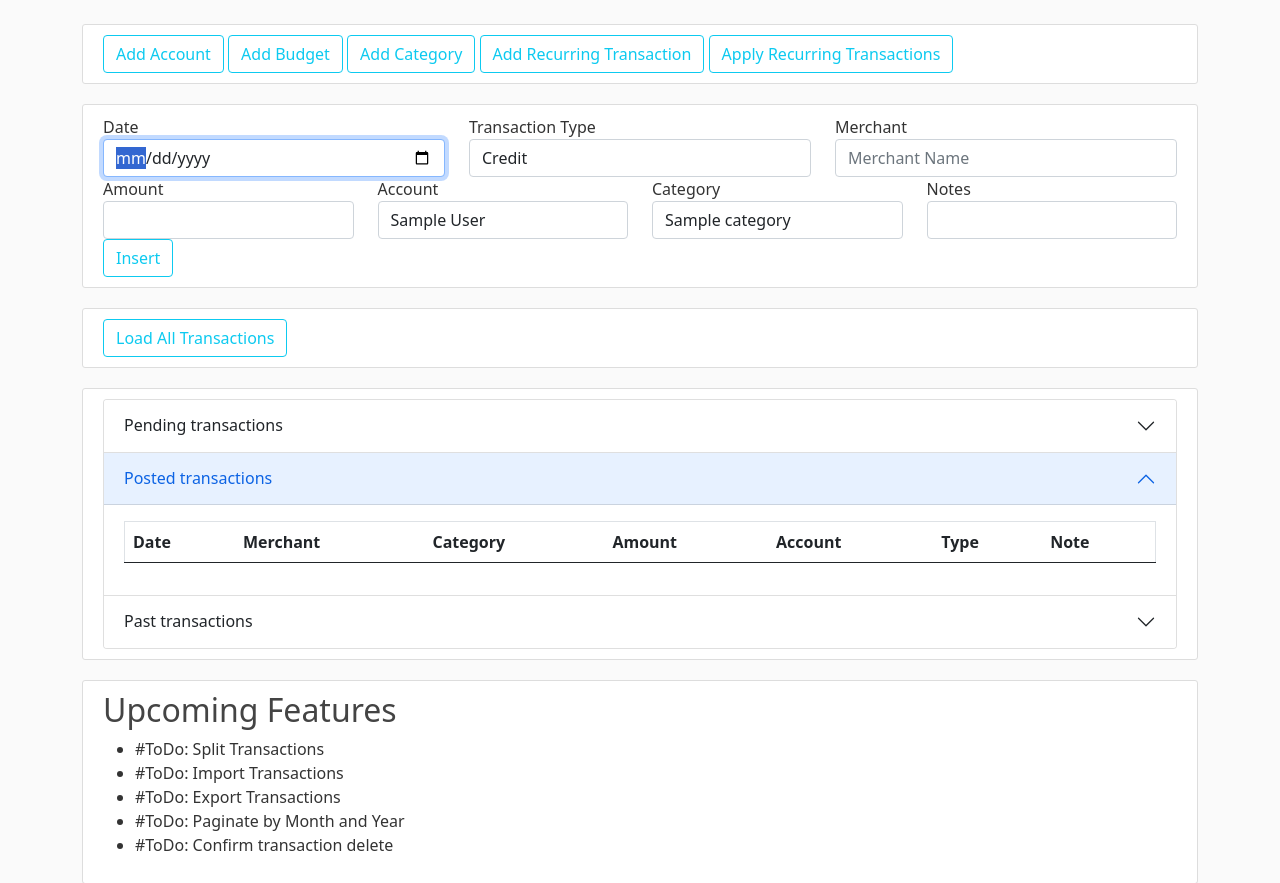
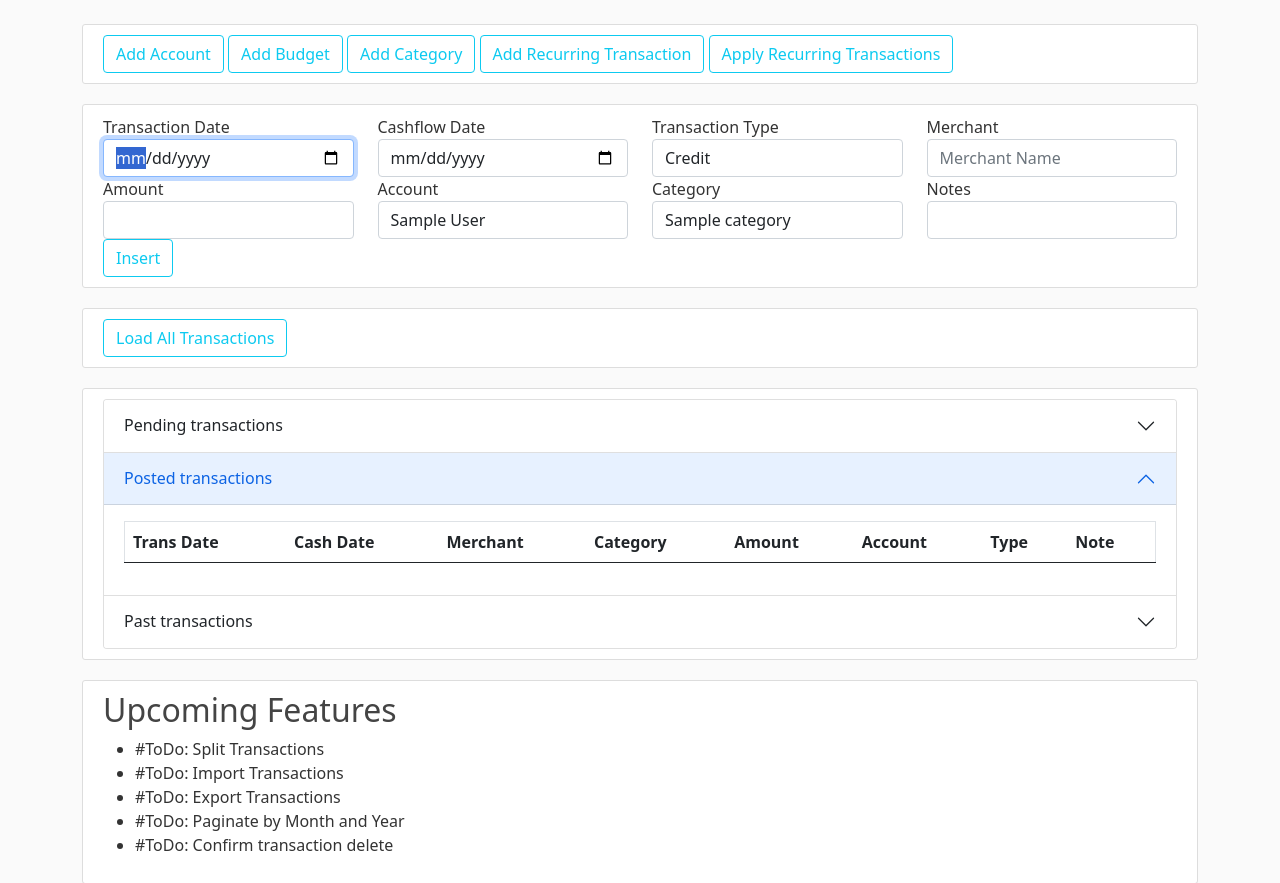
Before and after one commit to JSellers0/rw_budget, a Flask app: page /transaction in a window 1280 px wide. Shown: the part 56-939 px from the top of the page. Run offline with Flask 3, Linux system fonts and the light colour scheme; tables that the repository leaves empty hold one stand-in row (values such as "Sample post"); lists and menus that the app fills with data are empty; parts of the project's set-up code (start-up, migrations or seed data) failed here and were passed over; some libraries are stand-ins or nearby versions.

Commit message:
adding cashflow_date

```diff
--- a/controllers/TransactionController.py
+++ b/controllers/TransactionController.py
@@ -128,6 +128,7 @@
 
     transaction: Transaction = Transaction(
         transaction_date=transaction_data.get('transaction_date', date.today()),
+        cashflow_date=transaction_data.get('cashflow_date', date.today()),
         merchant_name=transaction_data.get('merchant_name', ''),
         categoryid=transaction_data.get('category', 1),
         amount=transaction_data.get('amount', 0),
@@ -162,6 +163,8 @@
 
     if transaction_data.get('transaction_date') != transaction.transaction_date:
         transaction.transaction_date = transaction_data.get('transaction_date', '') # type: ignore
+    if transaction_data.get('cashflow_date') != transaction.cashflow_date:
+        transaction.cashflow_date = transaction_data.get('cashflow_date', '') # type: ignore
     if transaction_data.get('merchant_name') != transaction.merchant_name:
         transaction.merchant_name = transaction_data.get('merchant_name', '') # type: ignore
     if transaction_data.get('category') != transaction.categoryid:
--- a/controllers/objects/forms.py
+++ b/controllers/objects/forms.py
@@ -15,7 +15,8 @@
 
 class TransactionForm(FlaskForm):
     transactionid: HiddenField = HiddenField("Transactionid")
-    transaction_date:DateField = DateField("Date", validators=[DataRequired()])
+    transaction_date:DateField = DateField("Transaction Date", validators=[DataRequired()])
+    cashflow_date:DateField = DateField("Cashflow Date", validators=[DataRequired()])
     transaction_type: SelectField = SelectField("Transaction Type", choices=TRAN_TYPES, validators=[DataRequired()])
     merchant_name: StringField = StringField("Merchant", validators=[DataRequired(), Length(max=200)])
     transfer_account: SelectField = SelectField("Transfer To", choices=['placeholder'])
@@ -29,6 +30,7 @@
         return {
             "transactionid": self.transactionid.data,
             "transaction_date": self.transaction_date.data,
+            "cashflow_date": self.cashflow_date.data,
             "merchant_name": self.merchant_name.data,
             "transfer_account": self.transfer_account.data,
             "category": self.category.data,
--- a/controllers/objects/models.py
+++ b/controllers/objects/models.py
@@ -132,6 +132,7 @@
     __tablename__ = 'transactions'
     transactionid: Column = Column(Integer, primary_key=True)
     transaction_date: Column = Column(Date(), nullable=False, index=True)
+    cashflow_date: Column = Column(Date(), nullable=False, index=True)
     merchant_name: Column = Column(String(200), nullable=False)
     categoryid: Column = Column(Integer, ForeignKey('category.categoryid'), default=1)
     amount: Column = Column(DECIMAL(7,2), nullable=False)
--- a/routes.py
+++ b/routes.py
@@ -197,6 +197,7 @@
     form:TransactionForm = TransactionForm(
         transactionid=target_transaction.transaction.transactionid,
         transaction_date = target_transaction.transaction.transaction_date,
+        cashflow_date = target_transaction.transaction.cashflow_date,
         merchant_name=target_transaction.transaction.merchant_name,
         category=target_transaction.category.categoryid,
         amount=target_transaction.transaction.amount,
--- a/templates/transactions/transaction_update.html
+++ b/templates/transactions/transaction_update.html
@@ -12,6 +12,10 @@
             <div class="form-group">
                 {{form.transaction_date.label(class="form-control-label")}}
                 {{form.transaction_date(class="form-control", autofocus=true)}}
+            </div>
+            <div class="form-group">
+                {{form.cashflow_date.label(class="form-control-label")}}
+                {{form.cashflow_date(class="form-control", autofocus=true)}}
             </div>
             <div class="form-group">
                 {{form.merchant_name.label(class="form-control-label")}}
--- a/templates/transactions/transactions.html
+++ b/templates/transactions/transactions.html
@@ -20,14 +20,16 @@
                 {{form.transaction_date(class="form-control", autofocus=true)}}
             </div>
             <div class="col">
+                {{form.cashflow_date.label(class="form-control-label")}}
+                {{form.cashflow_date(class="form-control", autofocus=true)}}
+            </div>
+            <div class="col">
                 {{form.transaction_type.label(class="form-control-label")}}
                 {{form.transaction_type(class="form-control")}}
             </div>
             <div class="col">
                 {{form.merchant_name.label(class="form-control-label")}}
                 {{form.merchant_name(class="form-control", placeholder="Merchant Name", list="merchant-data-list")}}
-                {# ToDo: Change to dropdown when transaction type is Transfer or Card Pmnt #}
-                {# datalist is not ideal for this because it can't be hidden, options show up at the end #}
                 <datalist id="merchant-data-list">
                     {% for entry in ['datalist1','datalist2','datalist3'] %}
                     <option value="{{ entry }}"></option>
@@ -76,7 +78,8 @@
                     <table class="table table-hover">
                     <thead>
                         <tr>
-                            <th scope="col">Date</th>
+                            <th scope="col">Trans Date</th>
+                            <th scope="col">Cash Date</th>
                             <th scope="col">Merchant</th>
                             <th scope="col">Category</th>
                             <th scope="col">Amount</th>
@@ -89,6 +92,7 @@
                     {% for transaction in pending_transactions if not transaction == None %}
                         <tr>
                             <th scope="row">{{transaction.transaction.transaction_date}}</th>
+                            <td>{{transaction.transaction.cashflow_date}}</td>
                             <td>{{transaction.transaction.merchant_name}}</td>
                             <td>{{transaction.category.category_name}}</td>
                             <td>${{transaction.transaction.amount}}</td>
@@ -118,7 +122,8 @@
                     <table class="table table-hover">
                     <thead>
                         <tr>
-                            <th scope="col">Date</th>
+                            <th scope="col">Trans Date</th>
+                            <th scope="col">Cash Date</th>
                             <th scope="col">Merchant</th>
                             <th scope="col">Category</th>
                             <th scope="col">Amount</th>
@@ -131,6 +136,7 @@
                     {% for transaction in current_transactions if not transaction == None %}
                         <tr>
                             <th scope="row">{{transaction.transaction.transaction_date}}</th>
+                            <td>{{transaction.transaction.cashflow_date}}</td>
                             <td>{{transaction.transaction.merchant_name}}</td>
                             <td>{{transaction.category.category_name}}</td>
                             <td>${{transaction.transaction.amount}}</td>
@@ -160,7 +166,8 @@
                     <table class="table table-hover">
                     <thead>
                         <tr>
-                            <th scope="col">Date</th>
+                            <th scope="col">Trans Date</th>
+                            <th scope="col">Cash Date</th>
                             <th scope="col">Merchant</th>
                             <th scope="col">Category</th>
                             <th scope="col">Amount</th>
@@ -173,6 +180,7 @@
                     {% for transaction in past_transactions if not transaction == None %}
                         <tr>
                             <th scope="row">{{transaction.transaction.transaction_date}}</th>
+                            <td>{{transaction.transaction.cashflow_date}}</td>
                             <td>{{transaction.transaction.merchant_name}}</td>
                             <td>{{transaction.category.category_name}}</td>
                             <td>${{transaction.transaction.amount}}</td>
```
